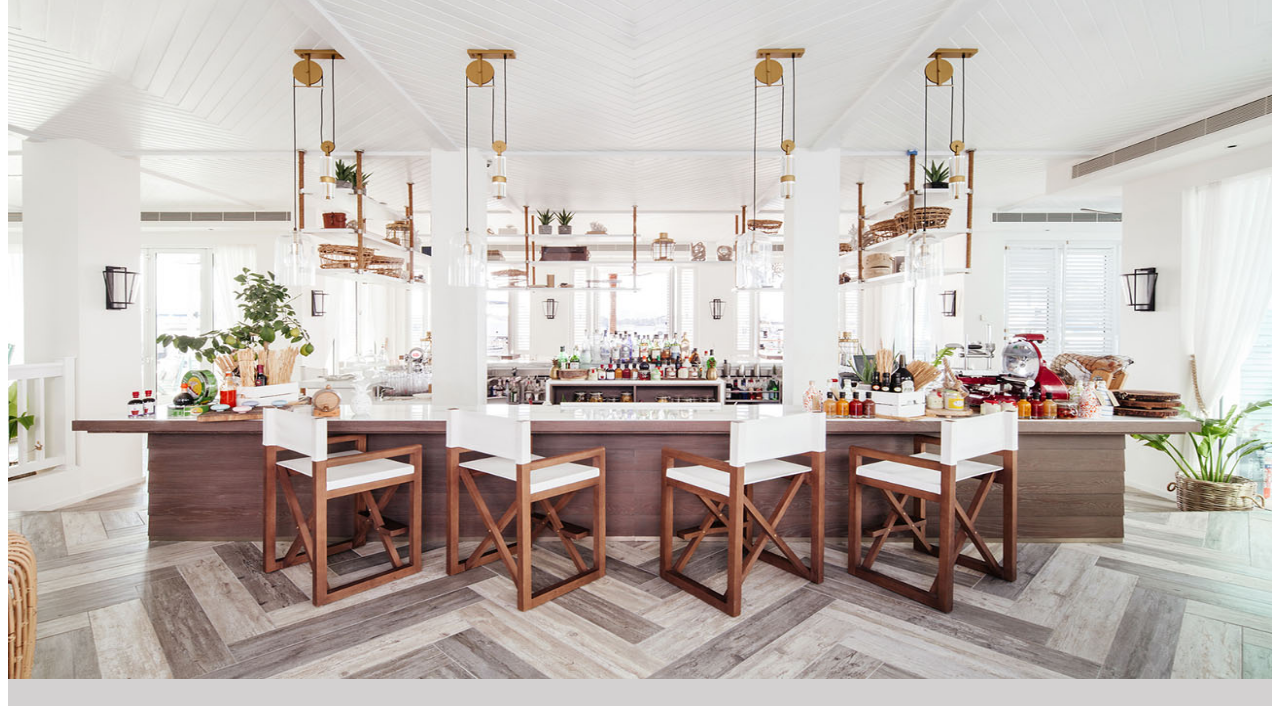
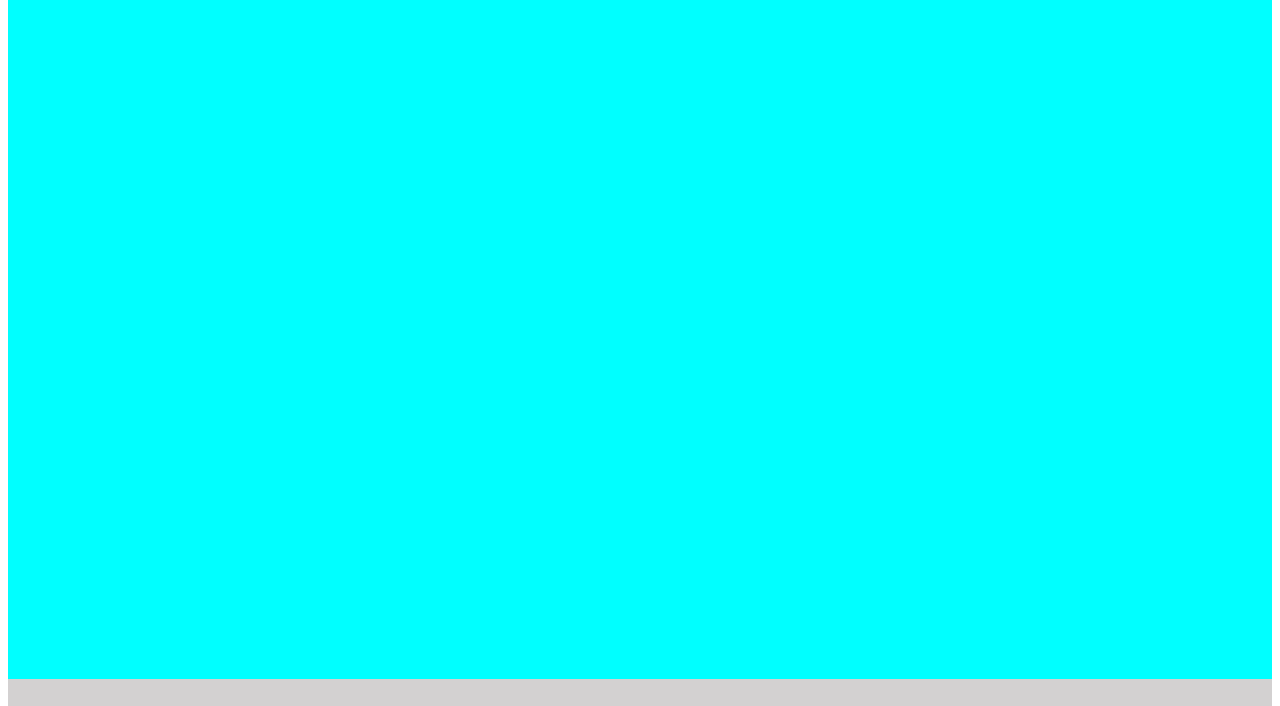
Before and after one commit to Amit-31072000/H, a plain HTML site: page index.html in a window 1280 px wide. Shown: the part 79-785 px from the top of the page. Drawn offline with Linux system fonts and the light colour scheme; grey boxes are pictures that could not be loaded; files whose address does not match are found by name.

Commit message:
Update index.html

```diff
--- a/index.html
+++ b/index.html
@@ -29,7 +29,7 @@
     </header>
     <!-- banner -->
     <section class="banner">
-        <img class="banner" src="D:\foodies\image\restaurant_banner-1556093030.jpg" alt="banner image">
+        <img class="banner" src="./image/banner1.jpg" alt="banner image">
     </section>
     <!-- dishesh -->
     <section class="dishesh">
```
